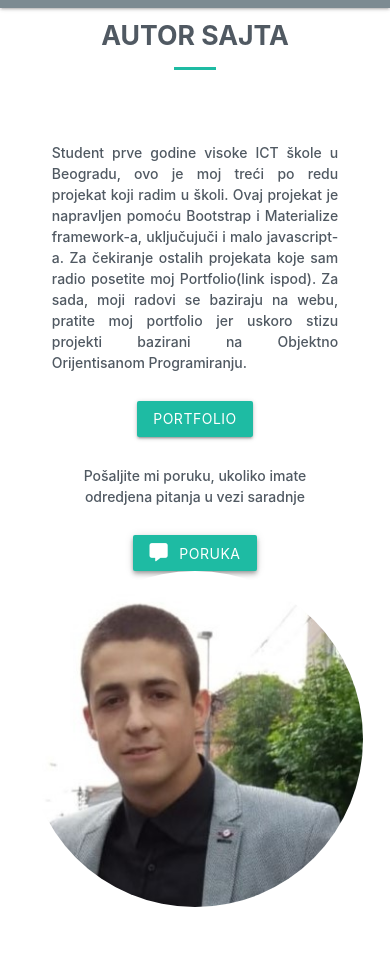
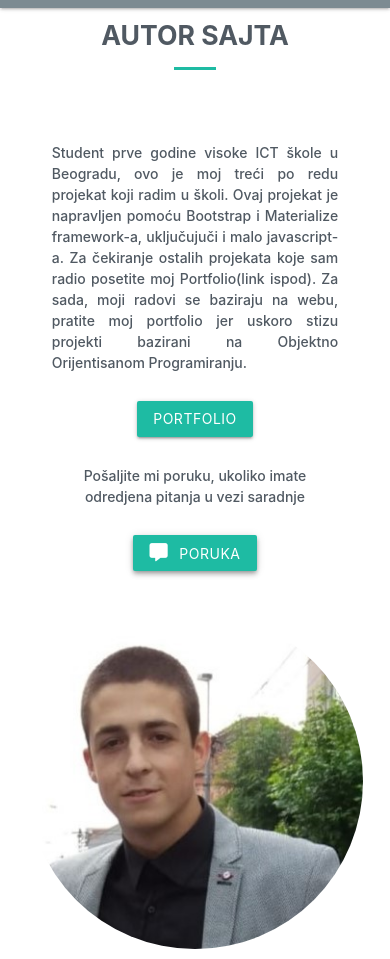
Before and after one commit to nikoladimitrijevic15/nikoladimitrijevic15.github.io, a plain HTML site: page Krin/oautoru.html in a window 390 px wide. Shown: the part 62-1021 px from the top of the page. Drawn offline with nearby package versions, Linux system fonts and the light colour scheme.

Commit message:
KrajKrin

```diff
--- a/Krin/css/style.css
+++ b/Krin/css/style.css
@@ -312,6 +312,9 @@ footer #logo a:hover{
     .modalStyle{
         text-align: center;
     }
+    .imgmargin{
+        margin-top: 3rem;
+    }
 }
 @media screen and (max-width: 767px){
     .caption h1{
@@ -355,6 +358,12 @@ footer #logo a:hover{
         width: 60%;
     }
 }
+@media screen and (max-width: 600px){
+    .imgCenter{
+        display: flex;
+        justify-content: center;
+    }
+}
 @media screen and (max-width: 575px){
     .form-width{
         width: 90%;
--- a/Krin/oautoru.html
+++ b/Krin/oautoru.html
@@ -65,8 +65,13 @@
                     <a class="btn z-depth-2 btnMat" href="#Saradnja"><i class="fas fa-comment-alt poruka"></i>PORUKA</a>
                 </div>
             </div>
-            <div class="col m12 l6"><img class="responsive-img circle hoverable imgmargin" src="images/profil1.jpg" alt="profile picture"/></div>
-        </div>
+            <div class="col m12 l6 center-align">
+                <img class="responsive-img circle hoverable imgmargin center-align" src="images/profil1.jpg" alt="profile picture"/>
+            </div>
+
+            </div>
+
+            </div>
         <!--End O autoru-->
 
         <!-- Drustvene mreze-->
```
